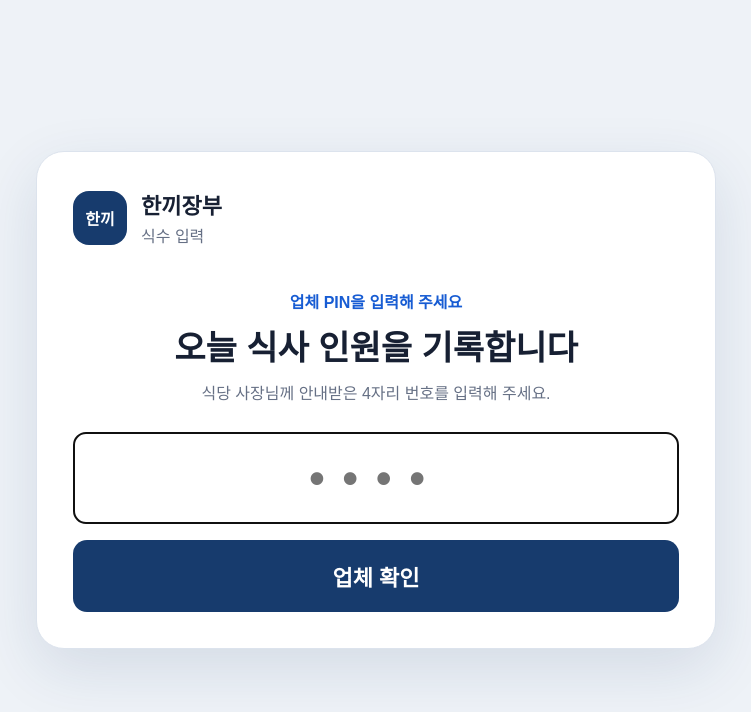
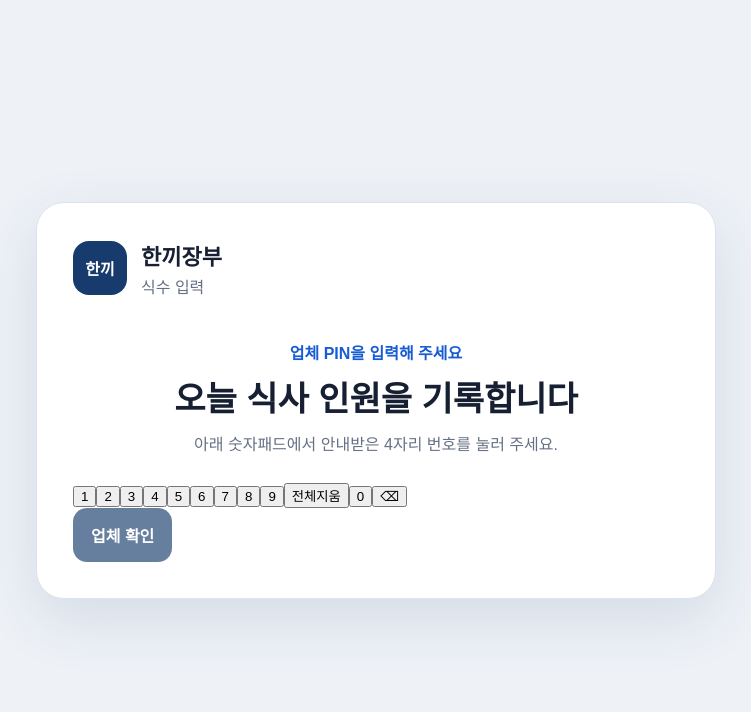
Before and after one commit to profile2018/hankki-jangbu, a Next.js app: page /kiosk in a window 1280 px wide. Shown: the top 712 px of the page, without its empty margins (264-1015 px from the left). Built offline with nearby package versions, Linux system fonts and the light colour scheme.

Commit message:
Add touch number keypad to kiosk PIN screen

```diff
--- a/app/kiosk/page.js
+++ b/app/kiosk/page.js
@@ -29,6 +29,7 @@ export default function KioskPage() {
     const row = Array.isArray(data) ? data[0] : data;
     if (error || !row) {
       setCompany(null);
+      setPin("");
       setMessage("등록된 업체를 찾을 수 없습니다. PIN을 다시 확인해 주세요.");
     } else {
       setCompany(row);
@@ -36,6 +37,24 @@ export default function KioskPage() {
       setHeadcount(1);
     }
     setBusy(false);
+  }
+
+  function pressPinNumber(number) {
+    if (busy) return;
+    setMessage("");
+    setPin((current) => current.length >= 4 ? current : `${current}${number}`);
+  }
+
+  function backspacePin() {
+    if (busy) return;
+    setMessage("");
+    setPin((current) => current.slice(0, -1));
+  }
+
+  function clearPin() {
+    if (busy) return;
+    setMessage("");
+    setPin("");
   }
 
   async function submitMeal() {
@@ -72,8 +91,17 @@ export default function KioskPage() {
   return <main className="kiosk-shell"><section className="kiosk-card">
     <header className="kiosk-head"><div className="mini-brand">한끼</div><div><strong>한끼장부</strong><span>식수 입력</span></div></header>
     {!company ? <>
-      <div className="kiosk-title"><p>업체 PIN을 입력해 주세요</p><h1>오늘 식사 인원을 기록합니다</h1><span>식당 사장님께 안내받은 4자리 번호를 입력해 주세요.</span></div>
-      <form onSubmit={identify} className="pin-form"><input aria-label="업체 PIN" inputMode="numeric" maxLength={4} value={pin} onChange={(e)=>setPin(e.target.value.replace(/\D/g, ""))} placeholder="••••" autoFocus /><button className="btn primary" disabled={busy}>{busy ? "확인 중..." : "업체 확인"}</button></form>
+      <div className="kiosk-title"><p>업체 PIN을 입력해 주세요</p><h1>오늘 식사 인원을 기록합니다</h1><span>아래 숫자패드에서 안내받은 4자리 번호를 눌러 주세요.</span></div>
+      <div className="kiosk-pin-display" aria-label="입력한 업체 PIN">
+        {[0,1,2,3].map((index)=><span key={index} className={pin.length>index?"filled":""}>{pin.length>index?"●":""}</span>)}
+      </div>
+      <div className="kiosk-keypad" aria-label="숫자패드">
+        {[1,2,3,4,5,6,7,8,9].map((n)=><button type="button" key={n} onClick={()=>pressPinNumber(n)} disabled={busy}>{n}</button>)}
+        <button type="button" className="keypad-action" onClick={clearPin} disabled={busy}>전체지움</button>
+        <button type="button" onClick={()=>pressPinNumber(0)} disabled={busy}>0</button>
+        <button type="button" className="keypad-action" onClick={backspacePin} disabled={busy}>⌫</button>
+      </div>
+      <button type="button" className="btn primary kiosk-pin-confirm" onClick={identify} disabled={busy || pin.length !== 4}>{busy ? "확인 중..." : "업체 확인"}</button>
     </> : <>
       <div className="company-confirm"><span>확인된 업체</span><h1>{company.company_name}</h1><button onClick={reset}>다시 입력</button></div>
       <div className="meal-buttons">
```
